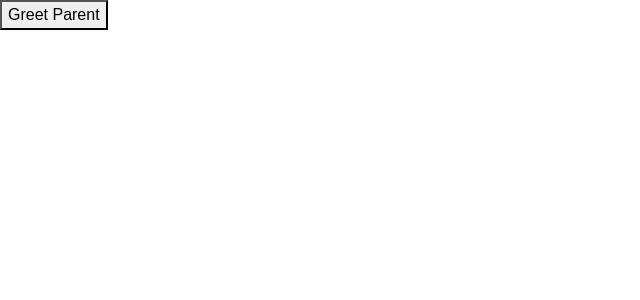
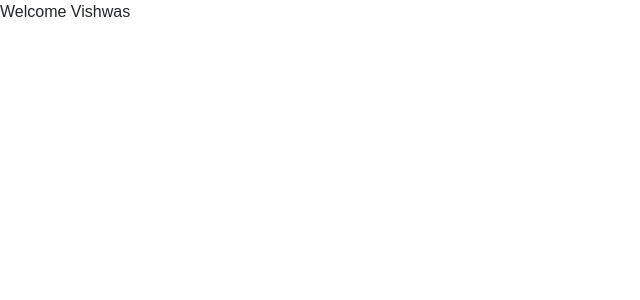
Before and after one commit to quylai/learning-react-redux, a React (Create React App) app in the folder client/: page / in a window 1280 px wide. Shown: the top 300 px of the page, without its empty margins (0-640 px from the left). Built offline with nearby package versions, Linux system fonts and the light colour scheme.

Commit message:
16 - Conditional Rendering; done

```diff
--- a/client/src/App.js
+++ b/client/src/App.js
@@ -5,15 +5,16 @@
 // import FunctionClick from "./components/FunctionClick.js";
 // import ClassClick from "./components/ClassClick.js";
 // import EventBind from "./components/EventBind.js";
-import ParentComponent from "./components/ParentComponent.js";
-
+// import ParentComponent from "./components/ParentComponent.js";
+import UserGreeting from "./components/UserGreeting.js";
 
 
 function App() {
   return(
     <>
     <div className="App">
-      <ParentComponent />
+      <UserGreeting></UserGreeting>
+      {/* <ParentComponent /> */}
       {/* <Greet name="Diana" heroName="Wonder Woman" /> */}
       {/* <Welcome name="Bruce" heroName="Batman" /> */}
       {/* <FunctionClick /> */}
--- /dev/null
+++ b/client/src/components/UserGreeting.js
@@ -0,0 +1,50 @@
+import React, { Component } from 'react'
+
+class UserGreeting extends Component {
+  constructor(props) {
+    super(props)
+
+    this.state = {
+      isLoggedIn: true
+    }
+  }
+
+
+  render() {
+
+    return this.state.isLoggedIn && <div>Welcome Vishwas</div>
+
+    // return(
+    //   this.state.isLoggedIn ?
+    //     (<div>Welcome Vishwas</div>)
+    //     :
+    //     (<div>Welcome Guest</div>)
+    // )
+
+    // let message
+    // if(this.state.isLoggedIn) {
+    //   message = <div>Welcome Vishwas</div>
+    // } else {
+    //   message = <div>Welcome Guest</div>
+    // }
+    // return <div>{message}</div>
+
+    // if(this.state.isLoggedIn) {
+    //   return(
+    //     <div>Welcome Vishwas</div>
+    //   )
+    // } else {
+    //   return(
+    //     <div>Welcome Guest</div>
+    //   )
+    // }
+    // return (
+    //   <div>
+    //     <div>Welcome Vishwas</div>
+    //     <div>Welcome Guest</div>
+    //   </div>
+    // )
+  }
+}
+
+export default UserGreeting
```
